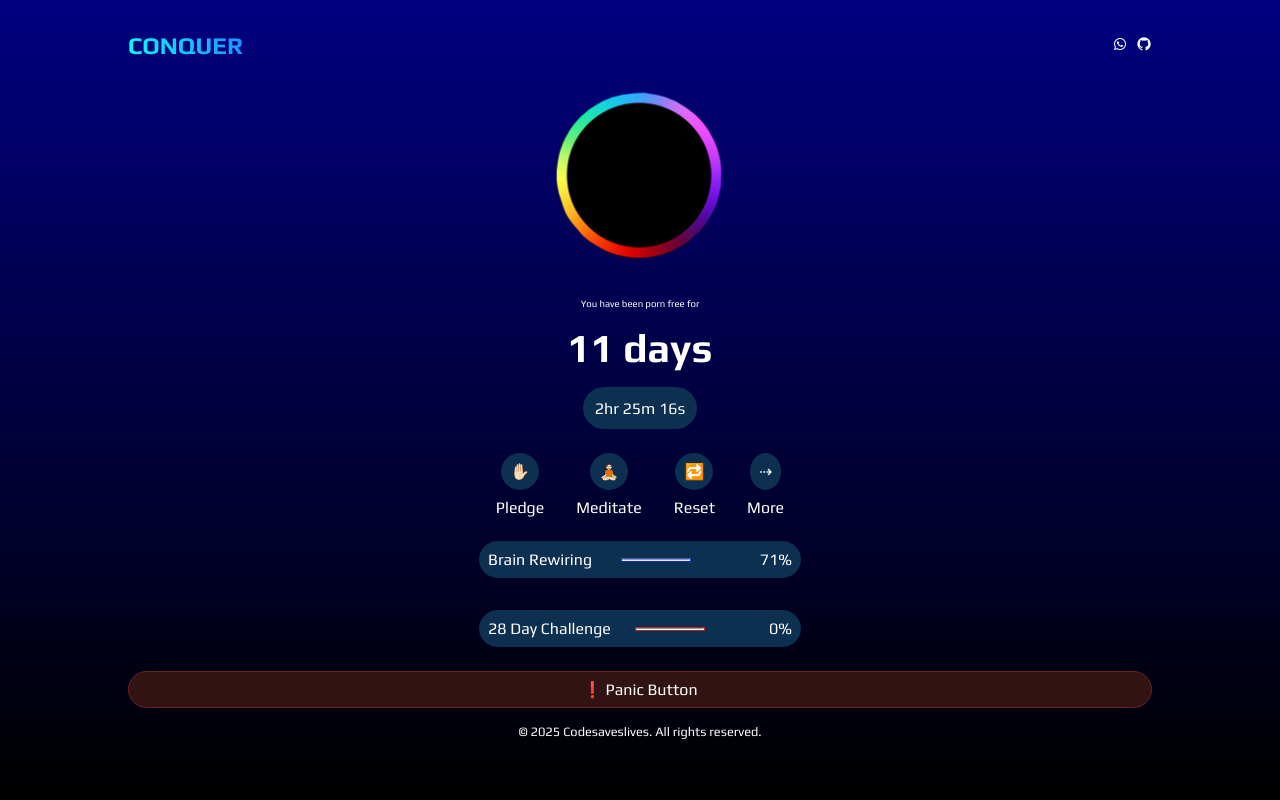
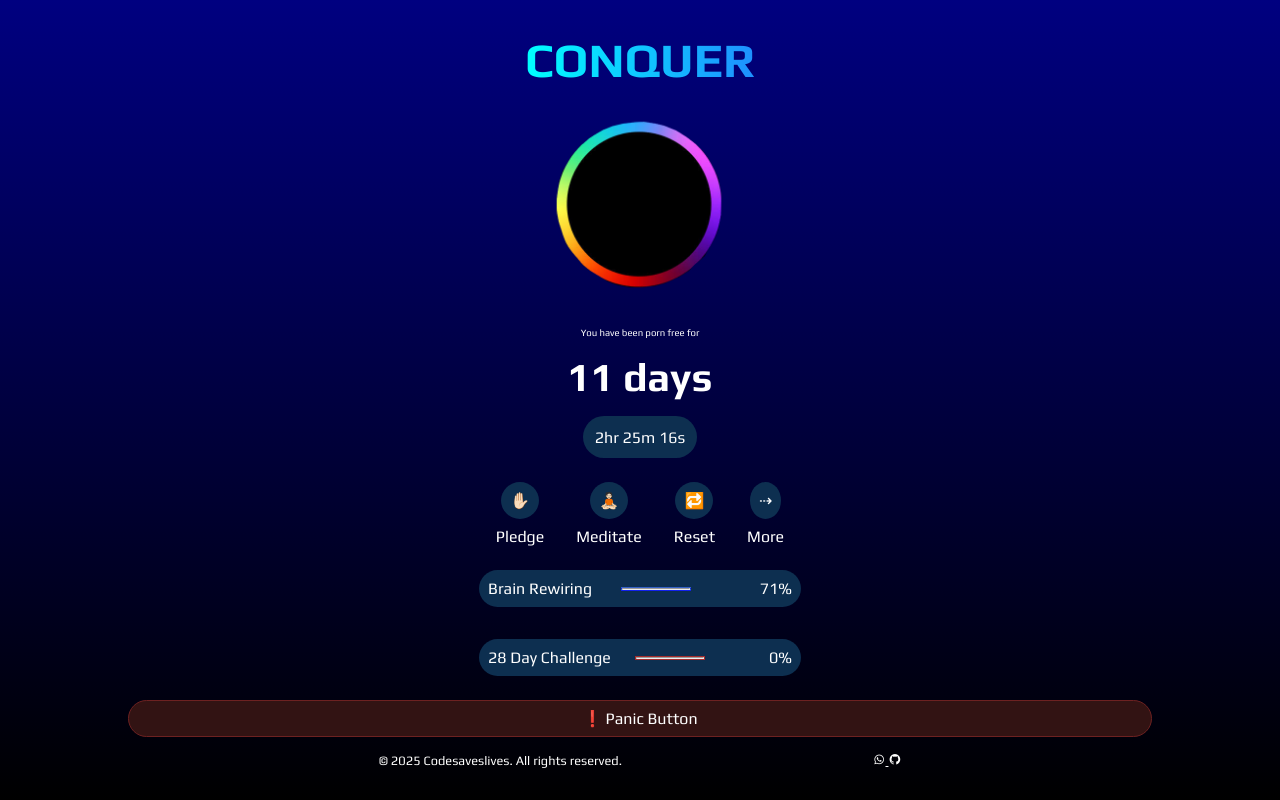
Before and after one commit to codesaveslives/Conquer-UI, a plain HTML site: page index.html in a window 1280 px wide. Drawn offline with nearby package versions, Linux system fonts and the light colour scheme.

Commit message:
Update HTML and CSS files

```diff
--- a/css/style.css
+++ b/css/style.css
@@ -173,3 +173,40 @@ footer {
     margin-top: 1rem;
     font-size: 0.8rem;
 }
+
+footer .socials {
+    display: none;
+}
+
+@media screen and (min-width:576px) {
+    header {
+        display: flex;
+        justify-content: center;
+        align-items: center;
+    }
+
+    header .socials {
+        display: none;
+    }
+
+    .logo a {
+        font-size: 3rem;
+        transition: 0.3 ease-in-out;
+    }
+
+    .logo:hover {
+        transform: scale(1.2);
+    }
+
+    footer {
+        display: flex;
+        flex-flow: row nowrap;
+        justify-content: space-evenly;
+        align-items: center;
+    }
+
+    footer .socials {
+        display: inline;
+    }
+
+}
--- a/index.html
+++ b/index.html
@@ -120,6 +120,16 @@
     </section>
     <footer>
         &copy; 2025 Codesaveslives. All rights reserved.
+        <div class="socials">
+
+            <a href="https://wa.me/2349168592975" target="_blank">
+                <i class="bx bxl-whatsapp"></i>
+            </a>
+
+            <a href="https://github.com/codesaveslives">
+                <i class="bx bxl-github"></i>
+            </a>
+        </div>
     </footer>
 </body>
 
```
